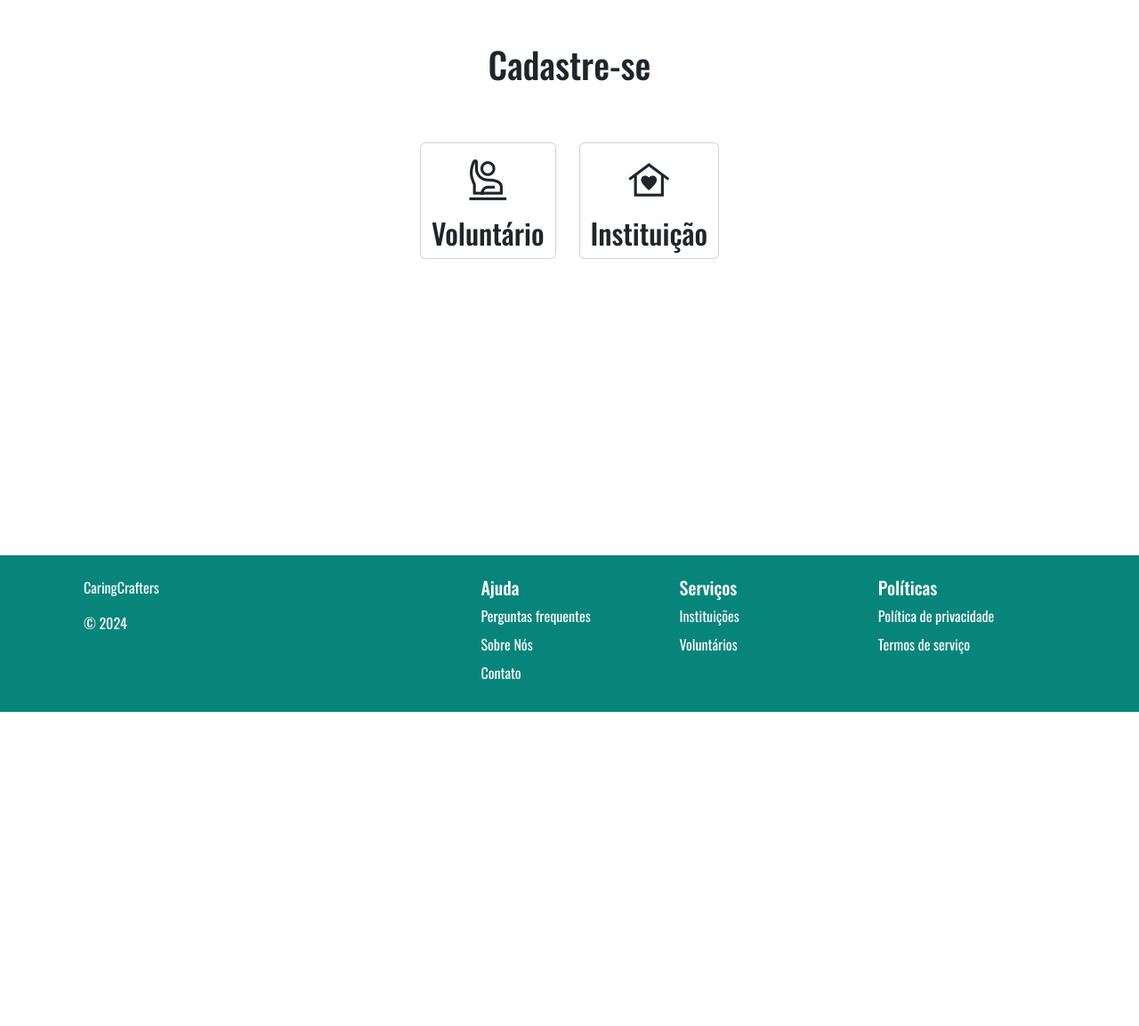
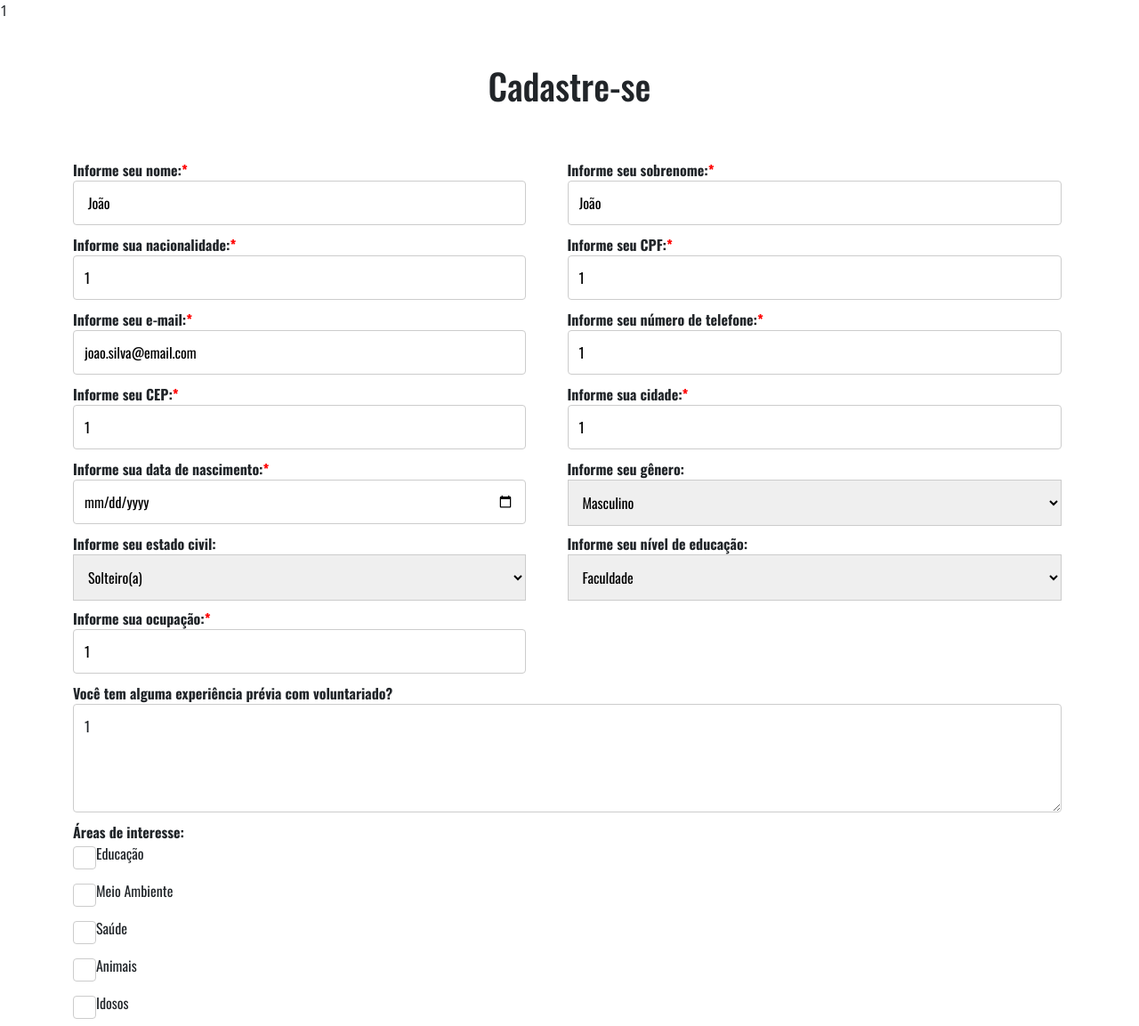
Before and after one commit to carloshobmeier/CaringCrafters, a PHP site: page /signIn.php in a window 1280 px wide. Shown: the top 1153 px of the page at 89% size. Before the commit the page ends 800 px from the top, so only its background shows below. Run offline with PHP 8.4, Linux system fonts and the light colour scheme; a user stored in the database is signed in; some libraries are stand-ins or nearby versions; some web fonts are replaced.

Commit message:
Added session variables to sign page as well as error message on duplicate cpf

```diff
--- a/assets/scripts/signin.js
+++ b/assets/scripts/signin.js
@@ -17,6 +17,33 @@ function toggleForm(formId) {
     volunteerForm.classList.add("d-none");
   }
 }
+
+function toggleFormPHP(formId) {
+  var volunteerForm = document.getElementById("volunteer");
+  var institutionForm = document.getElementById("institution");
+  document.getElementById("radioButtons").classList.add("hidden");
+  document.getElementById("foot").classList.add("footerActive");
+  if (
+    formId === "volunteer"
+  ) {
+    volunteerForm.classList.remove("d-none");
+    institutionForm.classList.add("d-none");
+  } else if (
+    formId === "institution"
+  ) {
+    institutionForm.classList.remove("d-none");
+    volunteerForm.classList.add("d-none");
+  }
+}
+
+function cpfAlreadyUsed() {
+  swal.fire({
+          title: "CPF Duplicado!",
+          text: "O CPF inserido ja esta cadastrado em nosso sistema, favor inserir outro ou entrar em contato com nosso suporte.",
+          icon: "warning"
+          });
+}
+
 
 function validateFormVol(id) {
   let camposVol = document.getElementById(id).querySelectorAll("input");
--- a/signIn.php
+++ b/signIn.php
@@ -1,5 +1,7 @@
 <!DOCTYPE html>
 <html lang="pt-BR">
+<?php session_start();
+echo $_SESSION['dataNascimentoU'];?>
 <head>
     <meta charset="UTF-8">
     <meta name="viewport" content="width=device-width, initial-scale=1.0">
@@ -38,63 +40,63 @@
           <div class="d-flex flex-xl-row flex-lg-row flex-md-column flex-sm-column flex-column col-12">
             <div class="d-flex flex-column col-xl-6 col-lg-6 col-sm-12 col-md-12 col-12">
               <label for="name"><strong>Informe seu nome:<span class="requir">*</span></strong></label>
-              <input data-type="plainText" class="col-xl-11 col-lg-11 col-sm-12 col-md-12 col-12" type="text" id="name" name="nameU">
+              <input value=" <?php echo isset($_SESSION['nomeU']) ? $_SESSION['nomeU'] : ""; ?>" data-type="plainText" class="col-xl-11 col-lg-11 col-sm-12 col-md-12 col-12" type="text" id="name" name="nameU">
               <div class="name"></div>
             </div>
             <div class="d-flex flex-column col-xl-6 col-lg-6 col-sm-12 col-md-12 col-12">
               <label for="username"><strong>Informe seu sobrenome:<span class="requir">*</span></strong></label>
-              <input data-type="plainText" class="col-xl-12 col-lg-12 col-sm-12 col-md-12 col-12" type="text" id="surname" name="surnameU">
+              <input value="<?php echo isset($_SESSION['sobrenomeU']) ? $_SESSION['sobrenomeU'] : ""; ?>" data-type="plainText" class="col-xl-12 col-lg-12 col-sm-12 col-md-12 col-12" type="text" id="surname" name="surnameU">
               <div class="surname"></div>
             </div>
           </div>
           <div class="d-flex flex-xl-row flex-lg-row flex-md-column flex-sm-column flex-column col-12">
             <div class="d-flex flex-column col-xl-6 col-lg-6 col-sm-12 col-md-12 col-12">
               <label for="nationality"><strong>Informe sua nacionalidade:<span class="requir">*</span></strong></label>
-              <input data-type="plainText" class="col-xl-11 col-lg-11 col-sm-12 col-md-12 col-12" type="text" id="nationality" name="nationalityU">
+              <input value="<?php echo isset($_SESSION['nacionalidadeU']) ? $_SESSION['nacionalidadeU'] : ""; ?>" data-type="plainText" class="col-xl-11 col-lg-11 col-sm-12 col-md-12 col-12" type="text" id="nationality" name="nationalityU">
               <div class="nationality"></div>
             </div>
             <div class="d-flex flex-column col-xl-6 col-lg-6 col-sm-12 col-md-12 col-12">
               <label for="cpf"><strong>Informe seu CPF:<span class="requir">*</span></strong></label>
-              <input data-type="cpf" placeholder="000.000.000-00 ou 00000000000" class="col-xl-12 col-lg-12 col-sm-12 col-md-12 col-12" type="text" id="cpf" name="cpfU">
+              <input value="<?php echo isset($_SESSION['cpfU']) ? $_SESSION['cpfU'] : ""; ?>" data-type="cpf" placeholder="000.000.000-00 ou 00000000000" class="col-xl-12 col-lg-12 col-sm-12 col-md-12 col-12" type="text" id="cpf" name="cpfU">
               <div class="cpf"></div>
             </div>
           </div>
           <div class="d-flex flex-xl-row flex-lg-row flex-md-column flex-sm-column flex-column col-12">
             <div class="d-flex flex-column col-xl-6 col-lg-6 col-sm-12 col-md-12 col-12">
               <label for="email"><strong>Informe seu e-mail:<span class="requir">*</span></strong></label>
-              <input data-type="email" class="col-xl-11 col-lg-11 col-sm-12 col-md-12 col-12" type="email" id="email" name="emailU">
+              <input value="<?php echo isset($_SESSION['emailU']) ? $_SESSION['emailU'] : ""; ?>" data-type="email" class="col-xl-11 col-lg-11 col-sm-12 col-md-12 col-12" type="email" id="email" name="emailU">
               <div class="email"></div>
             </div>
             <div class="d-flex flex-column col-xl-6 col-lg-6 col-sm-12 col-md-12 col-12">
               <label for="phonenumber"><strong>Informe seu número de telefone:<span class="requir">*</span></strong></label>
-              <input data-type="number" placeholder="Somente números..." class="col-xl-12 col-lg-12 col-sm-12 col-md-12 col-12" type="text" id="phonenumber" name="phonenumberU">
+              <input value="<?php echo isset($_SESSION['numeroU']) ?$_SESSION['numeroU'] : ""; ?>" data-type="number" placeholder="Somente números..." class="col-xl-12 col-lg-12 col-sm-12 col-md-12 col-12" type="text" id="phonenumber" name="phonenumberU">
               <div class="phonenumber"></div>
             </div>
           </div>
           <div class="d-flex flex-xl-row flex-lg-row flex-md-column flex-sm-column flex-column col-12">
             <div class="d-flex flex-column col-xl-6 col-lg-6 col-sm-12 col-md-12 col-12">
               <label for="cep"><strong>Informe seu CEP:<span class="requir">*</span></strong></label>
-              <input data-type="cep" placeholder="00000-000 ou 00000000" class="col-xl-11 col-lg-11 col-sm-12 col-md-12 col-12" type="number" id="cep" name="cepU">
+              <input value="<?php echo isset($_SESSION['cepU']) ?$_SESSION['cepU'] : ""; ?>" data-type="cep" placeholder="00000-000 ou 00000000" class="col-xl-11 col-lg-11 col-sm-12 col-md-12 col-12" type="number" id="cep" name="cepU">
               <div class="cep"></div>
             </div>
             <div class="d-flex flex-column col-xl-6 col-lg-6 col-sm-12 col-md-12 col-12">
               <label for="city"><strong>Informe sua cidade:<span class="requir">*</span></strong></label>
-              <input data-type="plainText" class="col-xl-12 col-lg-12 col-sm-12 col-md-12 col-12" type="text" id="city" name="cityU">
+              <input value="<?php echo isset($_SESSION['cidadeU']) ? $_SESSION['cidadeU'] : ""; ?>" data-type="plainText" class="col-xl-12 col-lg-12 col-sm-12 col-md-12 col-12" type="text" id="city" name="cityU">
               <div class="city"></div>
             </div>
           </div>
           <div class="d-flex flex-xl-row flex-lg-row flex-md-column flex-sm-column flex-column col-12">
               <div class="d-flex flex-column col-xl-6 col-lg-6 col-sm-12 col-md-12 col-12">
                 <label for="birthdate"><strong>Informe sua data de nascimento:<span class="requir">*</span></strong></label>
-                <input data-type="dateOfBirth" class="col-xl-11 col-lg-11 col-sm-12 col-md-12 col-12" type="date" id="birthdate" name="birthdateU">
+                <input value="<?php echo isset($_SESSION['dataNascimentoU'])?$_SESSION['dataNascimentoU']:""; ?>" data-type="dateOfBirth" class="col-xl-11 col-lg-11 col-sm-12 col-md-12 col-12" type="date" id="birthdate" name="birthdateU">
                 <div class="birthdate"></div>
               </div>
               <div class="d-flex flex-column col-xl-6 col-lg-6 col-sm-12 col-md-12 col-12">
                 <label for="gender"><strong>Informe seu gênero:</strong></label>
                 <select class="col-xl-12 col-lg-12 col-sm-12 col-md-12 col-12" id="gender" name="genderU">
-                  <option value="Masculino">Masculino</option>
-                  <option value="Feminino">Feminino</option>
-                  <option value="Outro">Outro</option>
+                  <option <?php echo (isset($_SESSION['generoU'])&&$_SESSION['generoU']=="Masculino") ?"selected": ""; ?> value="Masculino">Masculino</option>
+                  <option <?php echo (isset($_SESSION['generoU'])&&$_SESSION['generoU']=="Feminino") ?"selected": ""; ?>      value="Feminino">Feminino</option>
+                  <option <?php echo (isset($_SESSION['generoU'])&&$_SESSION['generoU']=="Outro") ?"selected": ""; ?> value="Outro">Outro</option>
                 </select>
               </div>
             </div>
@@ -103,20 +105,20 @@
               <div class="d-flex flex-column col-xl-6 col-lg-6 col-sm-12 col-md-12 col-12">
                 <label for="maritalstatus"><strong>Informe seu estado civil:</strong></label>
                 <select class="col-xl-11 col-lg-11 col-sm-12 col-md-12 col-12" id="maritalstatus" name="martialstatusU">
-                  <option value="Solteiro(a)">Solteiro(a)</option>
-                  <option value="Casado(a)">Casado(a)</option>
-                  <option value="Divorciado(a)">Divorciado(a)</option>
-                  <option value="Viúvo(a)">Viúvo(a)</option>
+                  <option <?php echo (isset($_SESSION['estadoCivilU'])&&$_SESSION['estadoCivilU']=="Solteiro(a)") ?"selected": ""; ?> value="Solteiro(a)">Solteiro(a)</option>
+                  <option <?php echo (isset($_SESSION['estadoCivilU'])&&$_SESSION['estadoCivilU']=="Casado(a)") ?"selected": ""; ?>  value="Casado(a)">Casado(a)</option>
+                  <option <?php echo (isset($_SESSION['estadoCivilU'])&&$_SESSION['estadoCivilU']=="Divorciado(a)") ?"selected": ""; ?>  value="Divorciado(a)">Divorciado(a)</option>
+                  <option <?php echo (isset($_SESSION['estadoCivilU'])&&$_SESSION['estadoCivilU']=="Viúvo(a)") ?"selected": ""; ?>  value="Viúvo(a)">Viúvo(a)</option>
                 </select>
               </div>
               <div class="d-flex flex-column col-xl-6 col-lg-6 col-sm-12 col-md-12 col-12">
                 <label for="education"><strong>Informe seu nível de educação:</strong></label>
                 <select class="col-12" id="education" name="educationU">
-                  <option value="Ensino Médio">Ensino médio</option>
-                  <option value="Ensino Superior">Faculdade</option>
-                  <option value="Pós-graduação">Especialização</option>
-                  <option value="Mestrado">Mestrado</option>
-                  <option value="Doutorado">Doutorado</option>
+                  <option <?php echo (isset($_SESSION['educacaoU'])&&$_SESSION['educacaoU']=="Ensino médio") ?"selected": ""; ?> value="Ensino Médio">Ensino médio</option>
+                  <option <?php echo (isset($_SESSION['educacaoU'])&&$_SESSION['educacaoU']=="Faculdade") ?"selected": ""; ?> value="Ensino Superior">Faculdade</option>
+                  <option <?php echo (isset($_SESSION['educacaoU'])&&$_SESSION['educacaoU']=="Especialização") ?"selected": ""; ?> value="Pós-graduação">Especialização</option>
+                  <option <?php echo (isset($_SESSION['educacaoU'])&&$_SESSION['educacaoU']=="Mestrado") ?"selected": ""; ?> value="Mestrado">Mestrado</option>
+                  <option <?php echo (isset($_SESSION['educacaoU'])&&$_SESSION['educacaoU']=="Doutorado") ?"selected": ""; ?> value="Doutorado">Doutorado</option>
                 </select>
               </div>
             </div>
@@ -124,14 +126,14 @@
             <div class="d-flex flex-xl-row flex-lg-row flex-md-column flex-sm-column flex-column col-12">
               <div class="d-flex flex-column col-xl-6 col-lg-6 col-sm-12 col-md-12 col-12 mt-2">
                 <label for="occupation"><strong>Informe sua ocupação:<span class="requir">*</span></strong></label>
-                <input data-type="plainText" class="col-xl-11 col-lg-11 col-sm-12 col-md-12 col-12" type="text" id="occupation" name="occupationU">
+                <input value="<?php echo isset($_SESSION['ocupacaoU']) ? $_SESSION['ocupacaoU'] : ""; ?>" data-type="plainText" class="col-xl-11 col-lg-11 col-sm-12 col-md-12 col-12" type="text" id="occupation" name="occupationU">
                 <div class="occupation"></div>
               </div>
             </div>
             <div class="d-flex flex-row col-12">
               <div class="d-flex flex-column col-12">
                 <label for="volunteering_experience"><strong>Você tem alguma experiência prévia com voluntariado?</strong></label>
-                <textarea class="form-control" id="volunteering_experience" rows="4" name="volunteering_experienceU"></textarea>
+                <textarea class="form-control" id="volunteering_experience" rows="4" name="volunteering_experienceU"><?php echo isset($_SESSION['experienciaU']) ? $_SESSION['experienciaU'] : ""; ?></textarea>
               </div>
             </div>
             <div class="d-flex flex-row col-12">
@@ -267,7 +269,7 @@
                   </div>
                   <div class="align-item-center">
                     <label for="close_time"><strong>Fechamento: </strong></label>
-                    <input type="time" id="appt" name="close_time" required />
+                    <input type="time" id="appt2" name="close_time" required />
                   </div>
                 </div>
             </div>
@@ -314,8 +316,16 @@
             </div>
             <input class="submit btn btn-success" type="submit" value="Cadastre-se" name="submitI">
         </div>
+      <?php include("./components/footer.php")?>
+      <script src="https://cdn.jsdelivr.net/npm/sweetalert2@11"></script>
 
-      <?php include("./components/footer.php")?>
       <script src="./assets/scripts/signin.js"></script>
+      <?php
+  if (isset($_SESSION['typeForm'])) {
+    echo "<script>toggleFormPHP('volunteer')</script>";
+    echo "<script>cpfAlreadyUsed()</script>";
+  }
+
+?>
 </body>
 </html>
```
Also changed, not shown: banco_de_dados/signinuser_php.php (+28 -0 lines).
